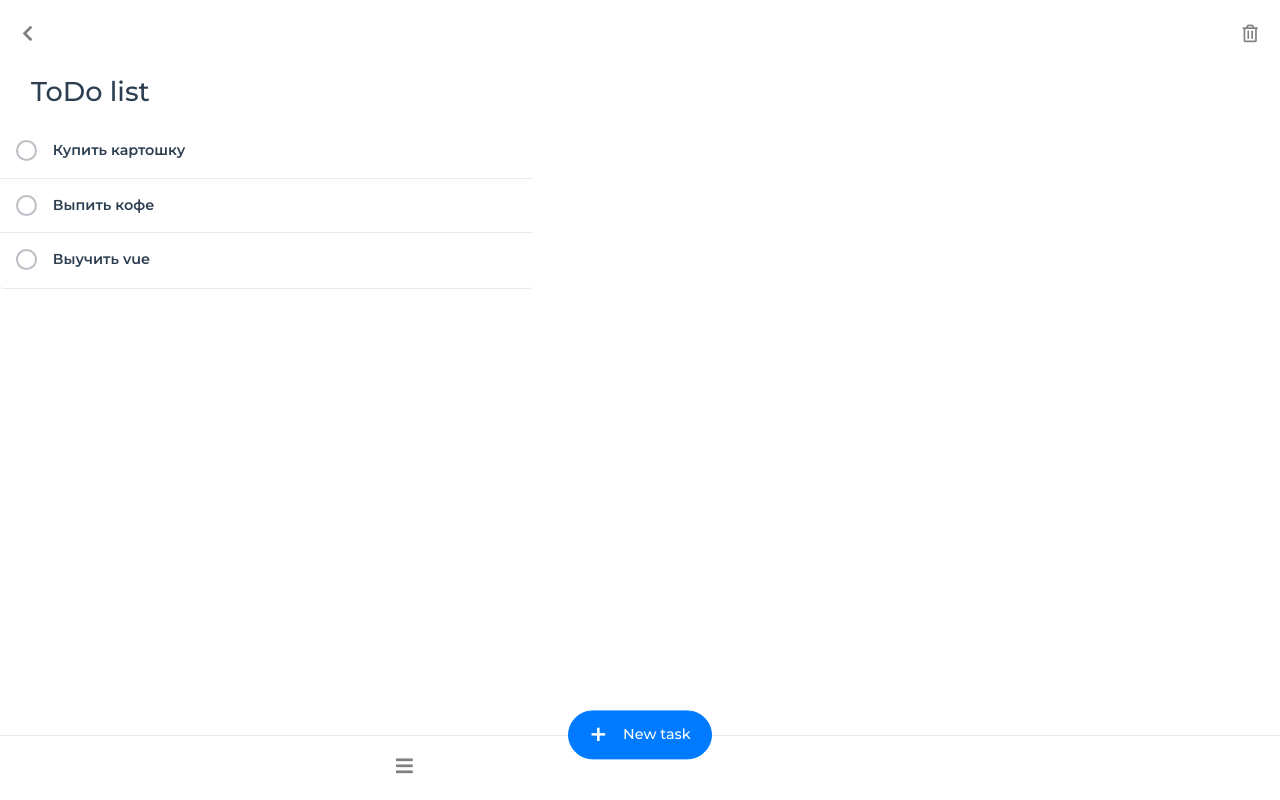
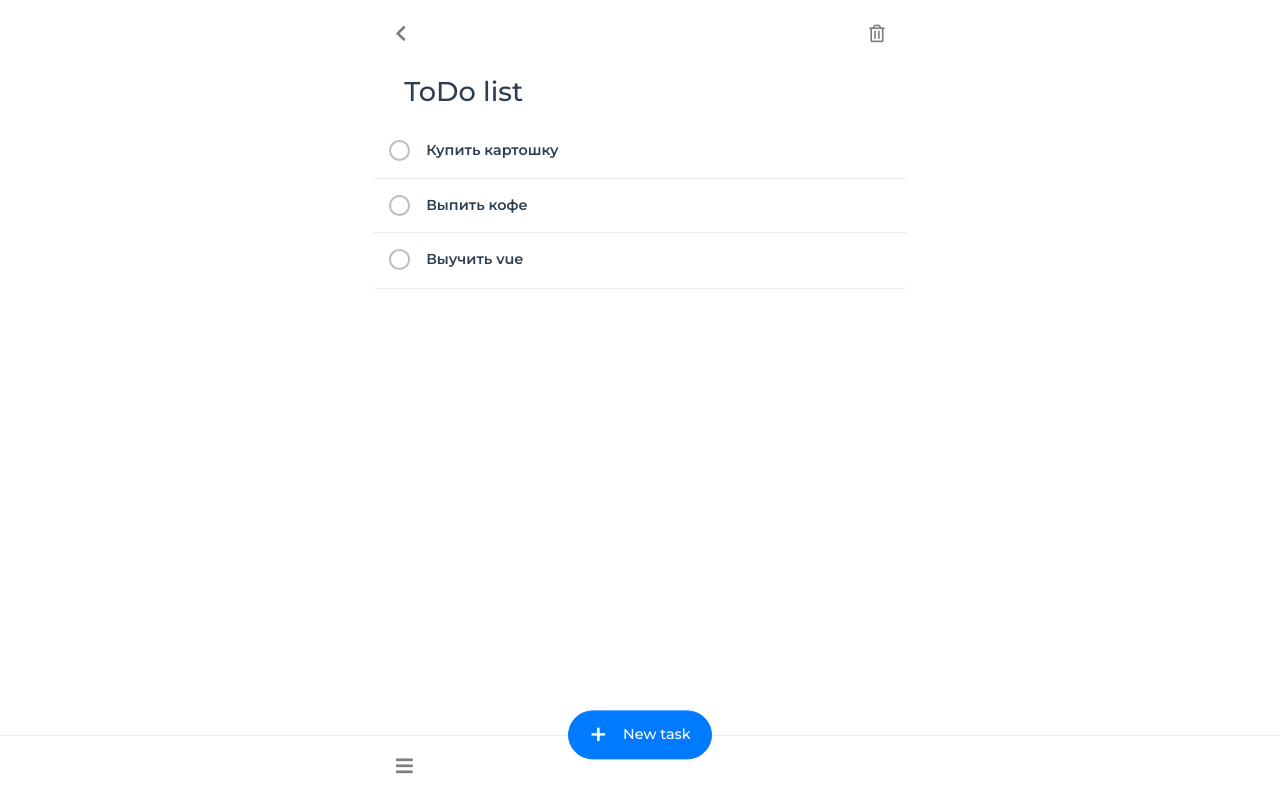
Before and after one commit to BezzubovEgor/vue-task-list, a Vue app: page /#/projects/1 in a window 1280 px wide. Built offline with nearby package versions, Linux system fonts and the light colour scheme.

Commit message:
fix actions layout

```diff
--- a/src/components/core/layout/AppPage.vue
+++ b/src/components/core/layout/AppPage.vue
@@ -1,7 +1,11 @@
 <template>
-  <div class="page row d-flex flex-column justify-content-between align-items-streatch flex-nowrap">
-    <div class="actions p-2">
-      <slot name="actions"/>
+  <div class="page row d-flex flex-column justify-content-between align-items-center flex-nowrap">
+    <div class="actions">
+      <div class="row m-0 justify-content-center">
+        <div class="p-2 col-sm-10 col-md-7 col-lg-5">
+          <slot name="actions"/>
+        </div>
+      </div>
     </div>
     <div class="content pb-4 flex-grow-1 col-sm-10 col-md-7 col-lg-5 text-left">
       <h1 class="mt-3 ml-3">
@@ -28,7 +32,6 @@ export default {
   height: 100%;
   width: 100%;
   position: absolute;
-  overflow: scroll;
 }
 .content {
   overflow: auto;
@@ -40,9 +43,11 @@ h1 {
 .actions {
   background: white;
   z-index: 10000;
+  width: 100%;
 }
 .footer {
   position: relative;
   background: white;
+  width: 100%;
 }
 </style>
```
